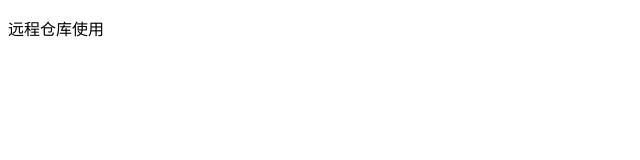
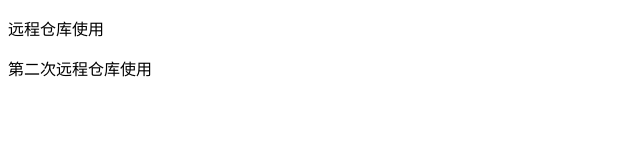
Before and after one commit to edrics/gitStudy, a plain HTML site: page index.html in a window 1280 px wide. Shown: the whole page, without its empty margins (0-640 px from the left). Drawn offline with Linux system fonts and the light colour scheme.

Commit message:
远程仓库使用

```diff
--- a/index.html
+++ b/index.html
@@ -4,11 +4,12 @@
     <meta charset="UTF-8">
     <meta name="viewport" content="width=device-width, initial-scale=1.0">
     <meta http-equiv="X-UA-Compatible" content="ie=edge">
-    <title>Document</title>
+    <title>远程仓库使用</title>
 </head>
 <body>
     <p>远程仓库使用
 
     </p>
+    <p>第二次远程仓库使用</p>
 </body>
 </html>
```
